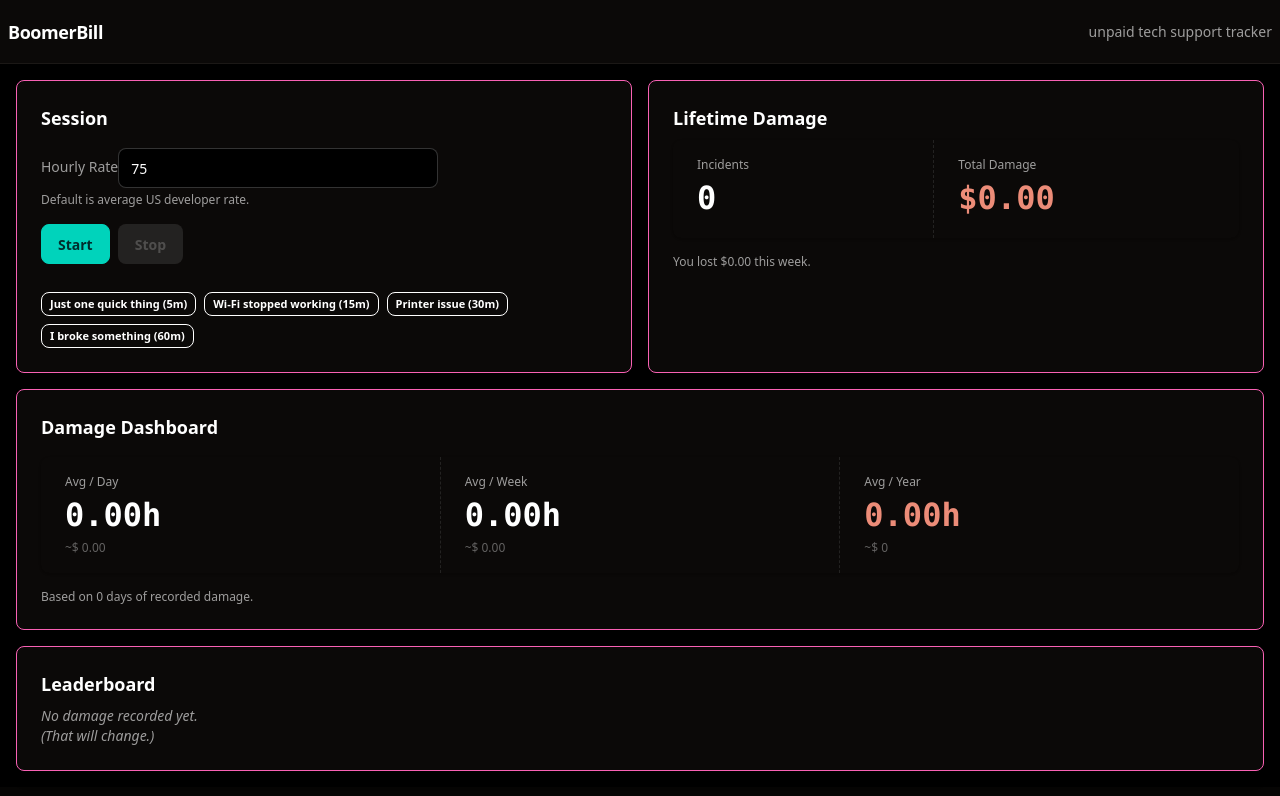
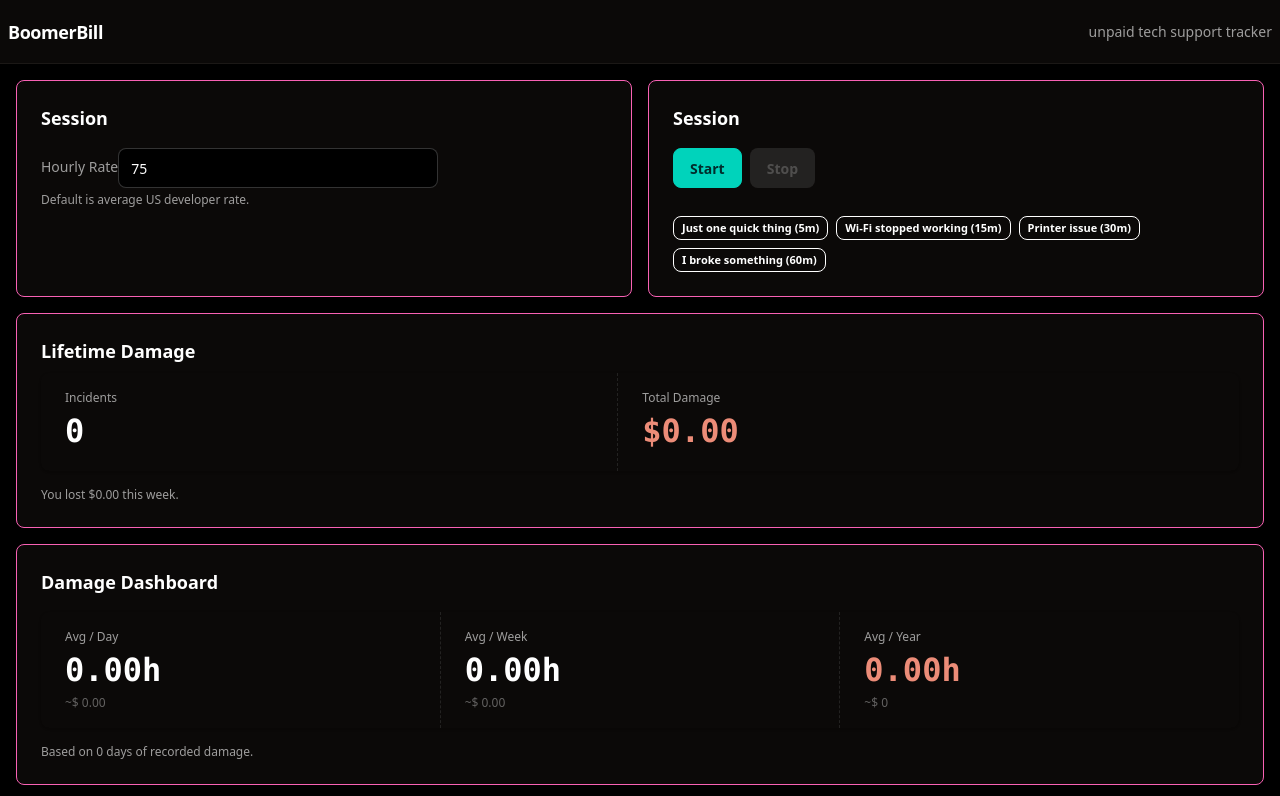
Before and after one commit to Burnsedia/boomerbill, an Astro site in the folder frontend/: page /app in a window 1280 px wide. Shown: the top 796 px of the page. Built offline with nearby package versions, Linux system fonts and the light colour scheme; Astro itself is replaced by a stand-in of ours.

Commit message:
I feel like a god coding without ai

```diff
--- a/frontend/src/components/vue/App.vue
+++ b/frontend/src/components/vue/App.vue
@@ -30,11 +30,15 @@ onMounted(() => {
       <div class="card-body gap-4">
         <h2 class="card-title">Session</h2>
         <RateInput />
+      </div>
+    </div>
+    <div class="card bg-base-200 border border-primary shadow-lg">
+      <div class="card-body gap-4">
+        <h2 class="card-title">Session</h2>
         <Timer />
       </div>
     </div>
-
-    <div class="card bg-base-200 border border-primary shadow-lg">
+    <div class="md:col-span-2 card bg-base-200 border border-primary shadow-lg">
       <div class="card-body gap-2">
         <h2 class="card-title">Lifetime Damage</h2>
         <Totals />
```
